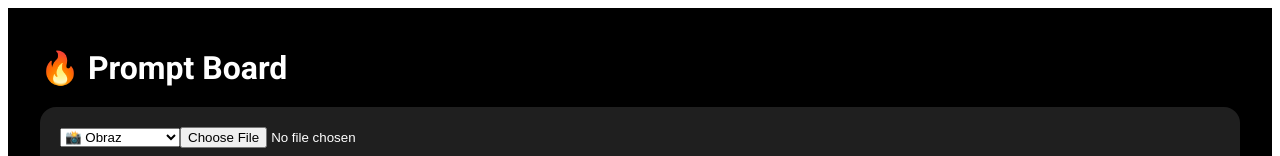
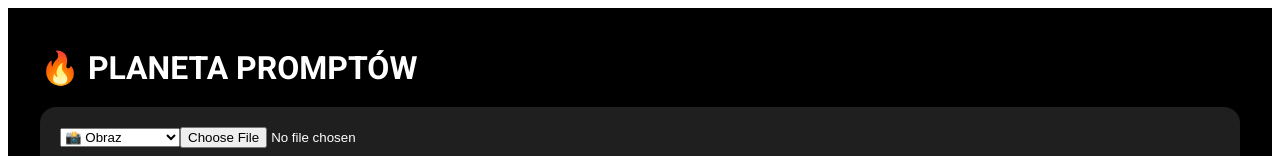
Before and after one commit to paczynska/prompt-board, a Next.js app: page / in a window 1280 px wide. Shown: the top 156 px of the page. Built offline with nearby package versions, Linux system fonts and the light colour scheme; no server answers; the database is empty.

Commit message:
Update index.js

```diff
--- a/pages/index.js
+++ b/pages/index.js
@@ -80,7 +80,7 @@ export default function Home() {
         color: "white"
       }}>
 
-        <h1 style={{fontSize:"32px", marginBottom:"20px"}}>🔥 Prompt Board</h1>
+        <h1 style={{fontSize:"32px", marginBottom:"20px"}}>🔥 PLANETA PROMPTÓW</h1>
 
         {/* FORM */}
         <div style={{
```
